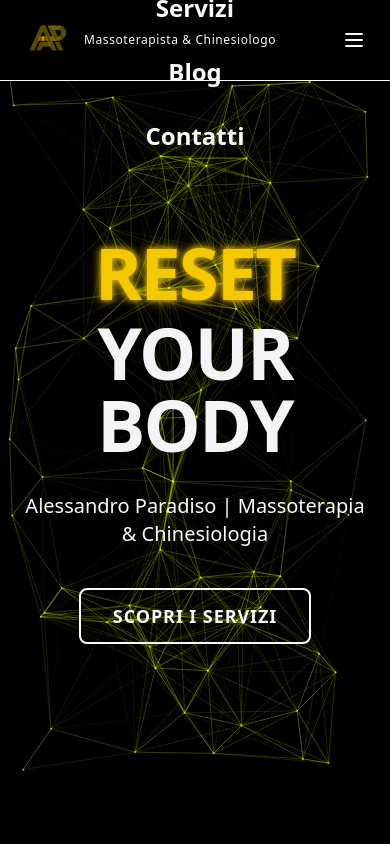
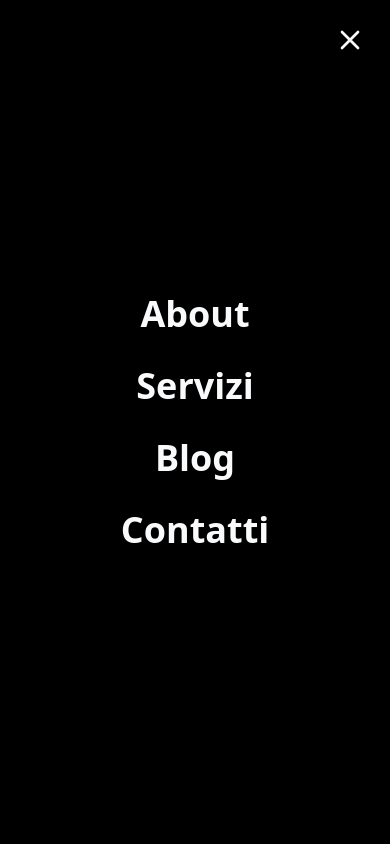
Before and after one commit to fredegd/ap-ryb, a React (Vite) app: page / in a window 390 px wide. Both pictures are taken after a click on the button 354 px from the left and 40 px from the top of the page. Shown: the top 844 px of the page. Built offline with nearby package versions, Linux system fonts and the light colour scheme.

Commit message:
fixed mobile nav

```diff
--- a/src/components/Navbar.tsx
+++ b/src/components/Navbar.tsx
@@ -1,4 +1,4 @@
-import { useState } from 'react';
+import { useState, useEffect } from 'react';
 import { NavLink, useLocation, useNavigate } from 'react-router-dom';
 import faviconLG from '../assets/favicon_LG.svg';
 
@@ -6,6 +6,14 @@ const Navbar = () => {
   const [isMobileMenuOpen, setIsMobileMenuOpen] = useState(false);
   const location = useLocation();
   const navigate = useNavigate();
+
+  useEffect(() => {
+    if (isMobileMenuOpen) {
+      document.body.style.overflow = 'hidden';
+    } else {
+      document.body.style.overflow = 'unset';
+    }
+  }, [isMobileMenuOpen]);
 
   const handleScroll = (id: string) => {
     if (location.pathname === '/') {
@@ -26,7 +34,7 @@ const Navbar = () => {
     `py-1 px-4 border rounded-full transition duration-300 ${isActive ? 'border-neon-yellow bg-neon-yellow text-dark-bg font-bold' : 'border-neon-yellow text-neon-yellow hover:bg-neon-yellow hover:text-dark-bg'}`;
 
   const mobileNavLinkClass = ({ isActive }: { isActive: boolean }) =>
-    `text-2xl font-bold transition duration-300 ${isActive ? 'text-neon-yellow' : 'text-gray-50 hover:text-neon-yellow'}`;
+    `text-4xl font-bold transition duration-300 ${isActive ? 'text-neon-yellow' : 'text-gray-50 hover:text-neon-yellow'}`;
 
   return (
     <header className="sticky top-0 z-50 bg-dark-bg/95 backdrop-blur-sm border-b border-neon-yellow/20">
@@ -41,19 +49,23 @@ const Navbar = () => {
           <NavLink to="/blog" className={navLinkClass}>Blog</NavLink>
           <NavLink to="/#contatti" onClick={() => handleScroll('contatti')} className={contactButtonClass}>Contatti</NavLink>
         </nav>
-        <button className="md:hidden text-neon-yellow focus:outline-none" onClick={() => setIsMobileMenuOpen(!isMobileMenuOpen)}>
-          <svg className="w-6 h-6" fill="none" stroke="currentColor" viewBox="0 0 24 24" xmlns="http://www.w3.org/2000/svg"><path strokeLinecap="round" strokeLinejoin="round" strokeWidth="2" d="M4 6h16M4 12h16M4 18h16"></path></svg>
+        <button className="md:hidden text-neon-yellow focus:outline-none z-[101]" onClick={() => setIsMobileMenuOpen(!isMobileMenuOpen)}>
+          {isMobileMenuOpen ? (
+            <svg className="w-8 h-8" fill="none" stroke="currentColor" viewBox="0 0 24 24" xmlns="http://www.w3.org/2000/svg"><path strokeLinecap="round" strokeLinejoin="round" strokeWidth="2" d="M6 18L18 6M6 6l12 12"></path></svg>
+          ) : (
+            <svg className="w-8 h-8" fill="none" stroke="currentColor" viewBox="0 0 24 24" xmlns="http://www.w3.org/2000/svg"><path strokeLinecap="round" strokeLinejoin="round" strokeWidth="2" d="M4 6h16M4 12h16M4 18h16"></path></svg>
+          )}
         </button>
       </div>
 
-      {isMobileMenuOpen && (
-        <div className="md:hidden fixed inset-0 bg-dark-bg z-40 flex flex-col items-center justify-center space-y-8">
+      <div className={`md:hidden fixed top-0 w-full h-screen bg-black z-100 grid place-items-center transition-opacity duration-300 ease-in-out ${isMobileMenuOpen ? 'opacity-100' : 'opacity-0 pointer-events-none'}`}>
+        <nav className="flex flex-col items-center  w-full h-screen justify-center gap-8">
           <NavLink to="/#about" onClick={() => handleScroll('about')} className={mobileNavLinkClass}>About</NavLink>
           <NavLink to="/services" onClick={() => setIsMobileMenuOpen(false)} className={mobileNavLinkClass}>Servizi</NavLink>
           <NavLink to="/blog" onClick={() => setIsMobileMenuOpen(false)} className={mobileNavLinkClass}>Blog</NavLink>
           <NavLink to="/#contatti" onClick={() => handleScroll('contatti')} className={mobileNavLinkClass}>Contatti</NavLink>
-        </div>
-      )}
+        </nav>
+      </div>
     </header>
   );
 };
```
